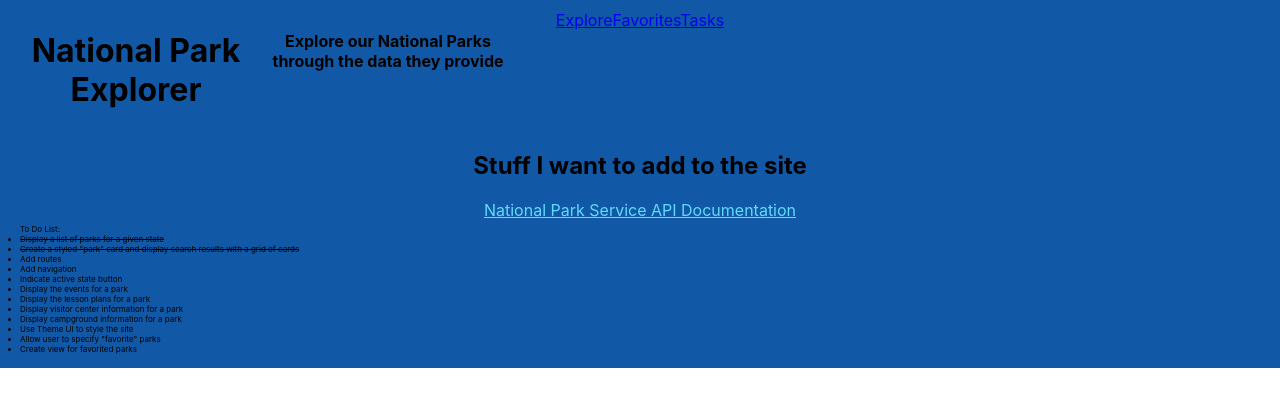
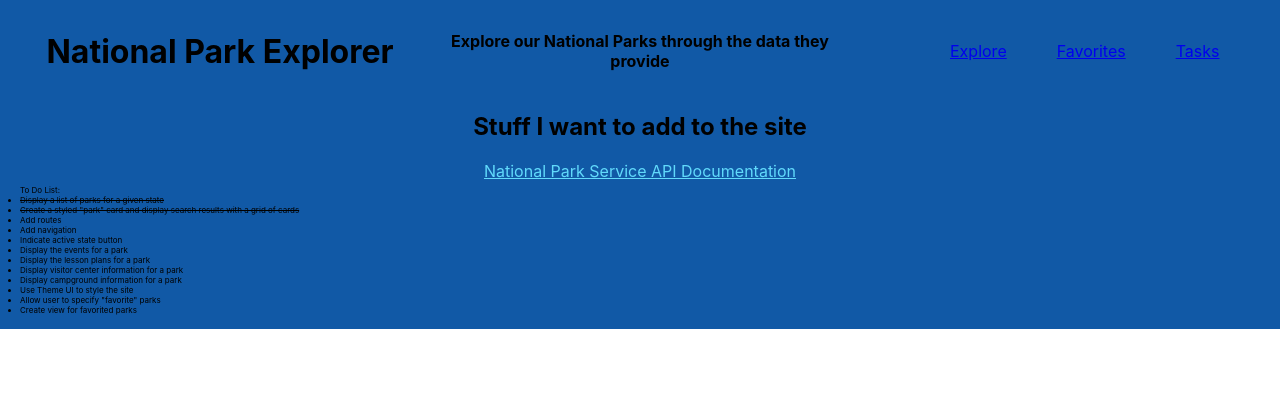
Before and after one commit to jonrcrowell/National-Parks-Explorer, a React (Create React App) app: page /tasks in a window 1280 px wide. Shown: the top 406 px of the page. Built offline with nearby package versions, Linux system fonts and the light colour scheme.

Commit message:
Begin css cleanup

```diff
--- a/src/Navbar.js
+++ b/src/Navbar.js
@@ -14,13 +14,28 @@ const Navbar = () => (
             margin: "-8px -8px 20px -8px"
         }}
     >
-        <div className="navbar">
+        <div
+            style={{
+                display: "grid",
+                gridTemplateColumns: "1fr 1fr 1fr",
+                alignItems: "center",
+            }} className="navbar">
             <h1>National Park Explorer</h1>
             <h4>Explore our National Parks through the data they provide</h4>
-            <nav>
-                <Link to="/">Explore</Link>
-                <Link to="favorites">Favorites</Link>
-                <Link to="tasks">Tasks</Link>
+            <nav
+                style={{
+                    display: "flex",
+                    marginLeft: "50px"
+                }}>
+                <Link style={{
+                    marginLeft: "50px"
+                }} to="/">Explore</Link>
+                <Link style={{
+                    marginLeft: "50px"
+                }} to="favorites">Favorites</Link>
+                <Link style={{
+                    marginLeft: "50px"
+                }} to="tasks">Tasks</Link>
             </nav>
         </div>
         <Router>
--- a/src/index.css
+++ b/src/index.css
@@ -17,7 +17,7 @@ code {
   grid-template-rows: 1fr 1fr 1fr 1fr 1fr;
   grid-column-gap: 8px;
   grid-row-gap: 8px;
-  margin-bottom: 1.5em;
+  margin: 1.5em;
   }
 
 .parkGrid {
@@ -26,11 +26,3 @@ code {
   grid-column-gap: 8px;
   grid-row-gap: 8px;
   }
-
-.navbar {
-  display: grid;
-  grid-template-columns: 1fr 1fr 1fr 1fr 1fr;
-  grid-template-rows: 1fr;
-  grid-column-gap: 0px;
-  grid-row-gap: 0px;
-  }
```
